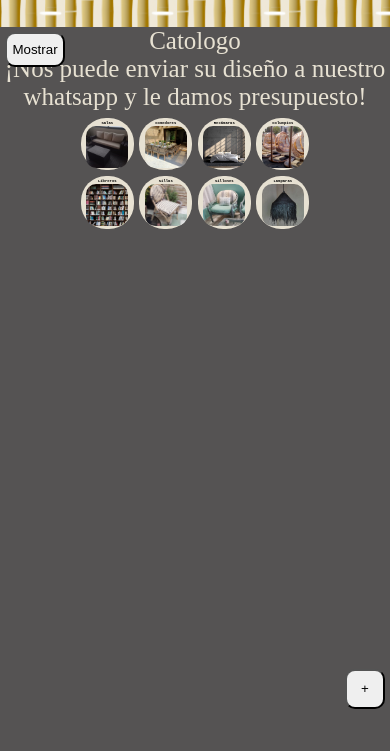
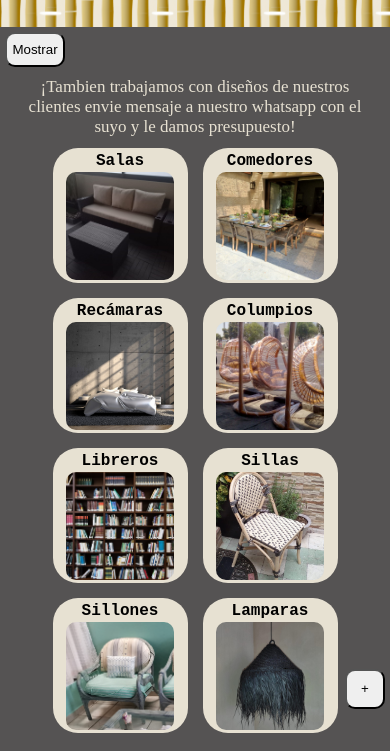
Before and after one commit to MisterPi14/MisterPi14.github.io, a plain HTML site: page Paginas (html)/Productos.html in a window 390 px wide. Shown: the part 93-844 px from the top of the page. Drawn offline with Linux system fonts and the light colour scheme.

Commit message:
Responsive de la de productos

```diff
--- a/Estilos (css)/Productos_Styles.css
+++ b/Estilos (css)/Productos_Styles.css
@@ -7,14 +7,19 @@ p{
     color: rgb(231, 225, 210);
 }
 
+.Catalogo{
+    margin-top: 50px;
+    display: flex;
+    flex-direction: column;
+    align-items: center;
+}
+
 .card-container{
     margin-top: 1%;
     margin-bottom: 1%;
-    margin-left: 20%;
-    margin-right: 20%;
     display: grid;
-    grid-template-columns: 15vw 15vw 15vw 15vw;
-    grid-template-rows: 15vw 15vw;
+    grid-template-columns: 290px 290px 290px 290px;
+    grid-template-rows: 290px 290px;
     justify-items: center;
     align-items: center;
 }
@@ -49,7 +54,7 @@ p{
 .card-container div h2{
     text-align: center;
     font-family: 'Courier New', Courier, monospace;
-    font-size: 1vw;
+    font-size: 2rem;
 }
 
 .card-container div img{
@@ -60,7 +65,29 @@ p{
     border-radius: 10px;
 }
 
-/* Estilos para la version mobil */
-@media (max-width: 590px){
+/* Estilos para tablet */
+@media (max-width: 1200px){
+    .card-container{
+        grid-template-columns: 170px 170px 170px 170px;
+        grid-template-rows: 170px 170px;
+    }
+    .card-container div h2{
+        font-size: 1.6rem;
+    }
 
 }
+/* Estilos para la version mobil */
+@media (max-width: 729px){
+    .card-container{
+        grid-template-columns: 150px 150px;
+        grid-template-rows: 150px 150px 150px 150px;
+    }
+    .card-container div h2{
+        font-size: 1.6rem;
+    }
+    p{
+        font-size: 17px;
+        padding-left: 15px;
+        padding-right: 15px;
+    }
+}
--- a/Estilos (css)/Servicios_Styles.css
+++ b/Estilos (css)/Servicios_Styles.css
@@ -132,9 +132,6 @@ button{
     .Principales-Acabados, .Botonadura{
         flex-direction: column;
     }
-    .Servicios-Principales{
-       /* position: relative;*/
-    }
     .Carrusel-fotos{
         margin-top: 2vh;
     }
--- a/Paginas (html)/Productos.html
+++ b/Paginas (html)/Productos.html
@@ -32,9 +32,8 @@
         <button onclick="Abrir_Ocultar('Barra-Navegacion')" id="Boton-navegador">Mostrar</button>
         <button onclick="Abrir_Ocultar('Encabezado_redes')" id="Boton-redes"> + </button>
         <!--////////////////////////////////////////////////////////////////////////////////////////////-->
-        <section>
-            <p>Catologo</p>
-            <p>¡Nos puede enviar su diseño a nuestro whatsapp y le damos presupuesto!</p>
+        <section class="Catalogo">
+            <p>¡Tambien trabajamos con diseños de nuestros clientes envie mensaje a nuestro whatsapp con el suyo y le damos presupuesto!</p>
             <section class="card-container">
                 <a href="Sub Paginas/Salas.html"><div><h2>Salas</h2><img src="../Imagenes/Productos/Salas.jpg"></div></a>
                 <a href="Sub Paginas/Comedores.html"><div><h2>Comedores</h2><img src="../Imagenes/Productos/Comedor.jpg"></div></a>
```
